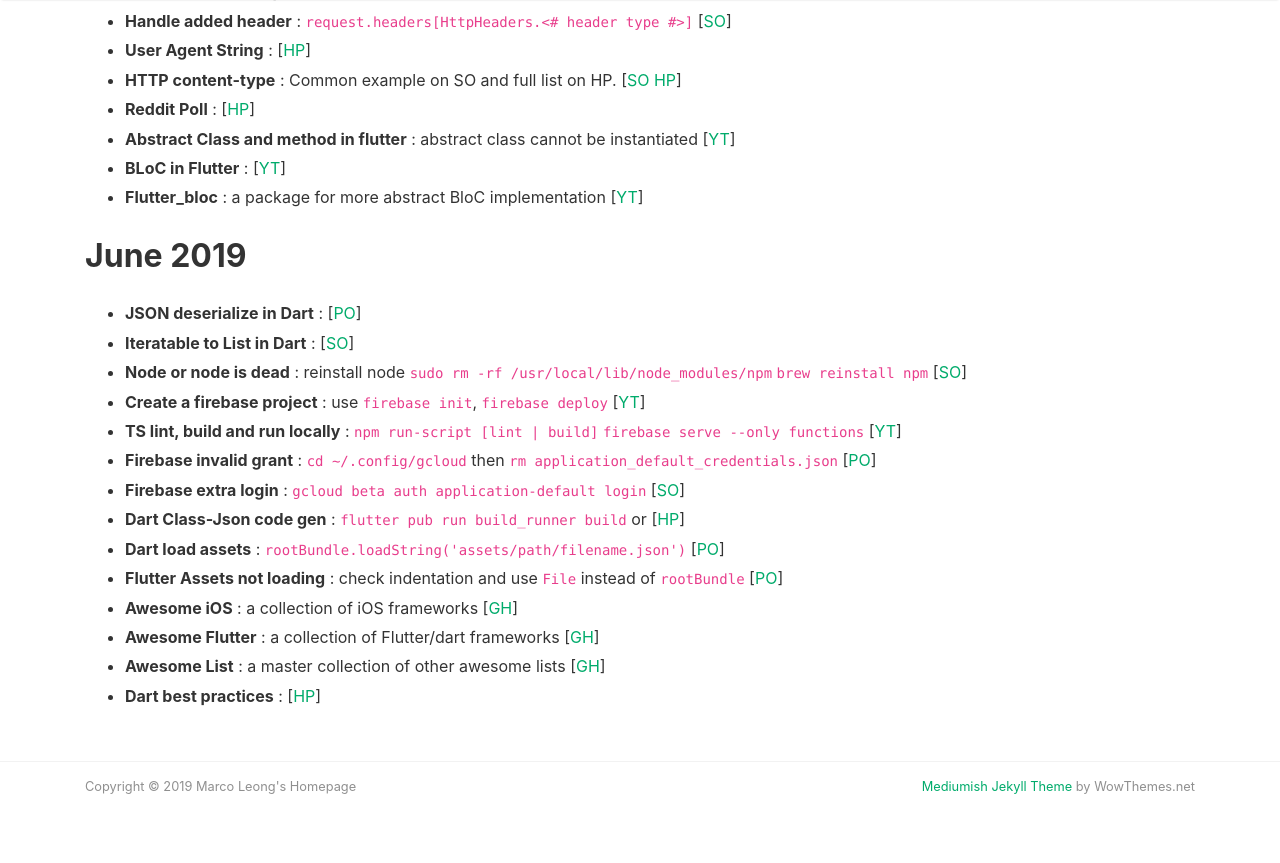
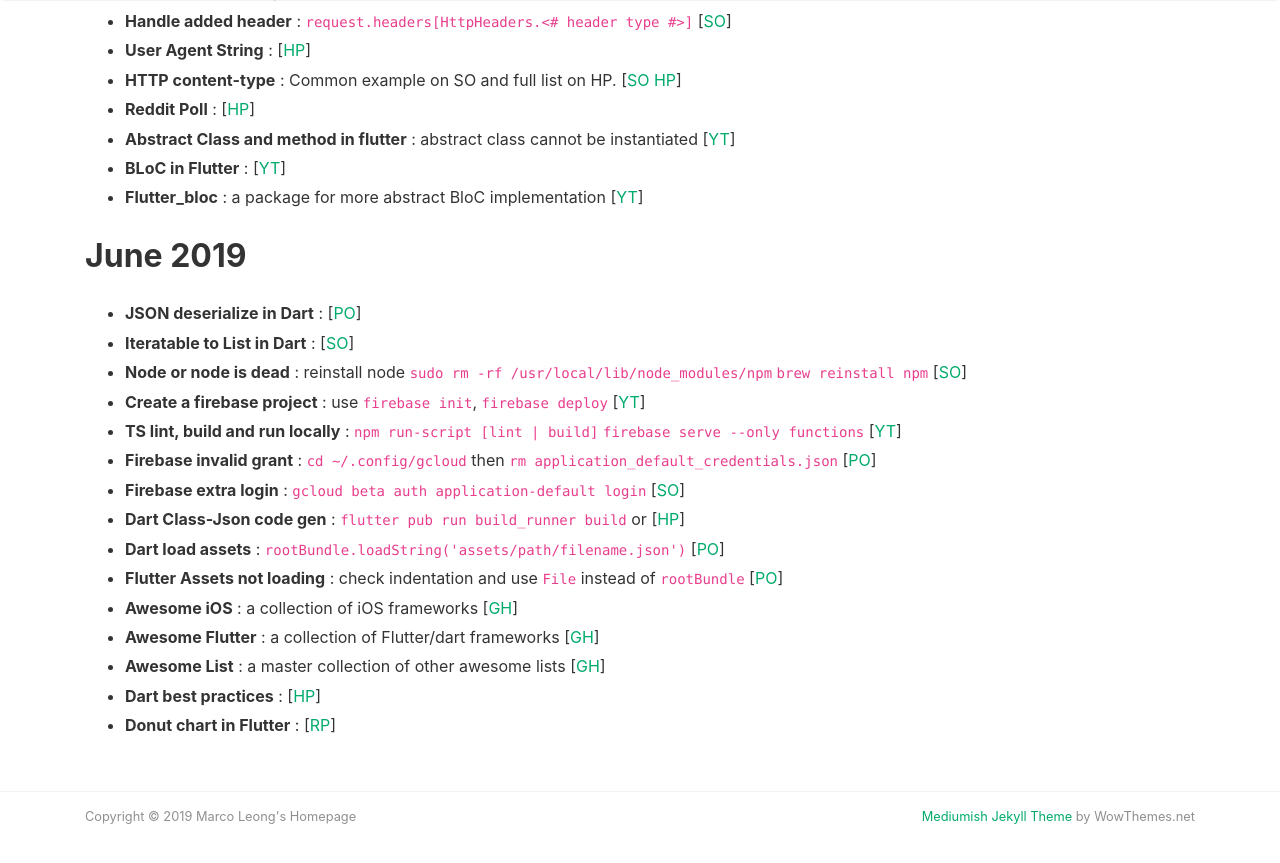
Before and after one commit to MarcoLeongDev/MarcoLeongDev.github.io, a Jekyll site: the page built from journey.md, in a window 1280 px wide and 900 px high, scrolled down 1978 px. Shown: the top 863 px of the window. Built offline with Jekyll 4.4.1, drawn with Linux system fonts in a browser that asks for light colours; nearby versions of some CDN libraries; our own code applies the rules of GitHub Pages for plain Markdown files.

Commit message:
Update journey.md

```diff
--- a/journey.md
+++ b/journey.md
@@ -64,6 +64,7 @@
 - **Awesome Flutter** : a collection of Flutter/dart frameworks [[GH](https://github.com/Solido/awesome-flutter)]
 - **Awesome List** : a master collection of other awesome lists [[GH](https://github.com/topics/awesome)]
 - **Dart best practices** : [[HP](https://dart.dev/guides/language/effective-dart)]
+- **Donut chart in Flutter** : [[RP](https://pub.dev/packages/fl_chart#-readme-tab-)]
 
 
 
```
